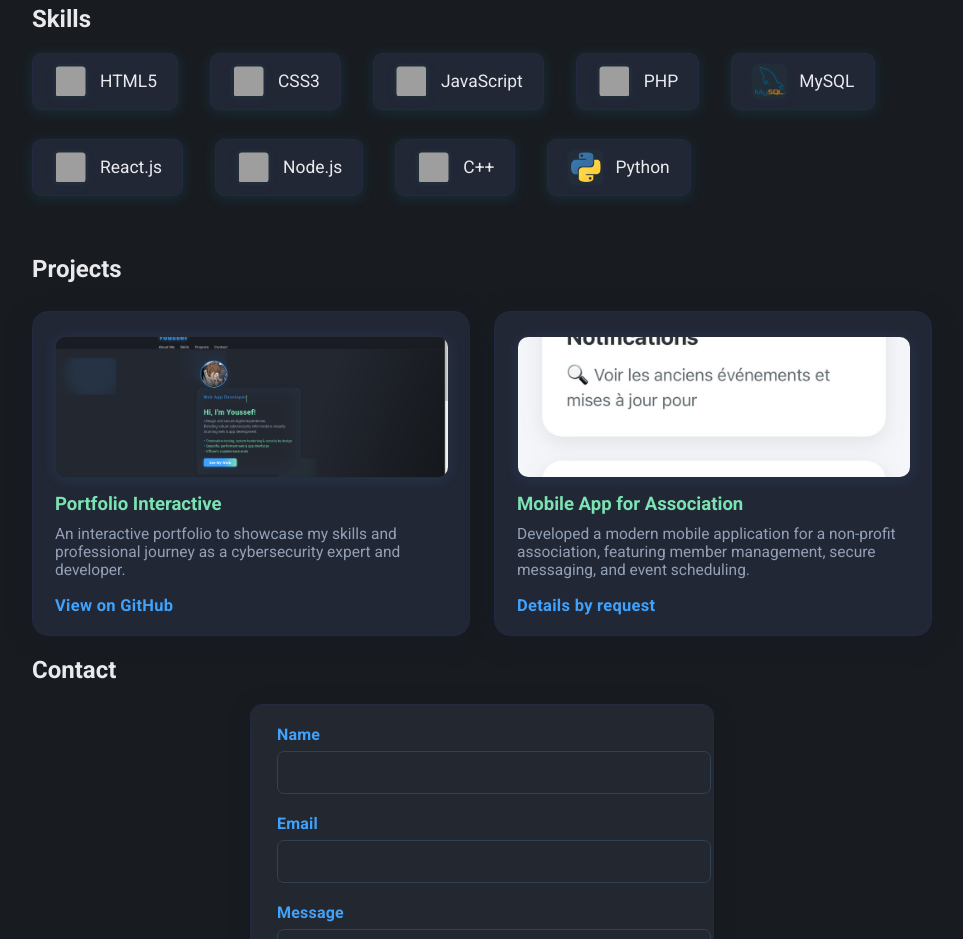
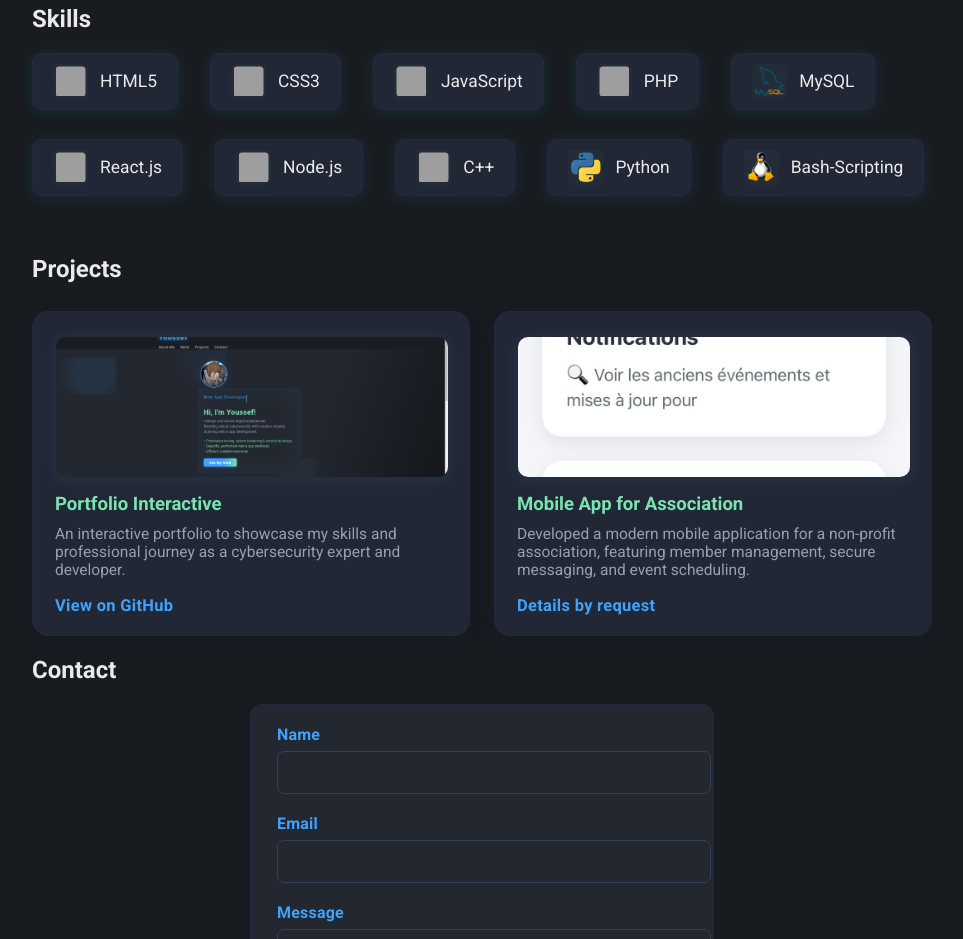
Before and after one commit to You-ssefX/Portfolio, a plain HTML site: page index.html in a window 1280 px wide. Shown: the part 980-1919 px from the top of the page, without its empty margins (158-1121 px from the left). Drawn offline with Linux system fonts and the light colour scheme; grey boxes are pictures that could not be loaded.

Commit message:
Skills linux add

```diff
--- a/index.html
+++ b/index.html
@@ -111,6 +111,10 @@
           <img src="python.png" alt="Python logo" title="Python">
           <span>Python</span>
         </li>
+        <li>
+          <img src="linux.png" alt="Linux logo" title="Linux">
+          <span>Bash-Scripting</span>
+        </li>
       </ul>
     </div>
   </section>
```
Also changed, not shown: linux.png (added).
